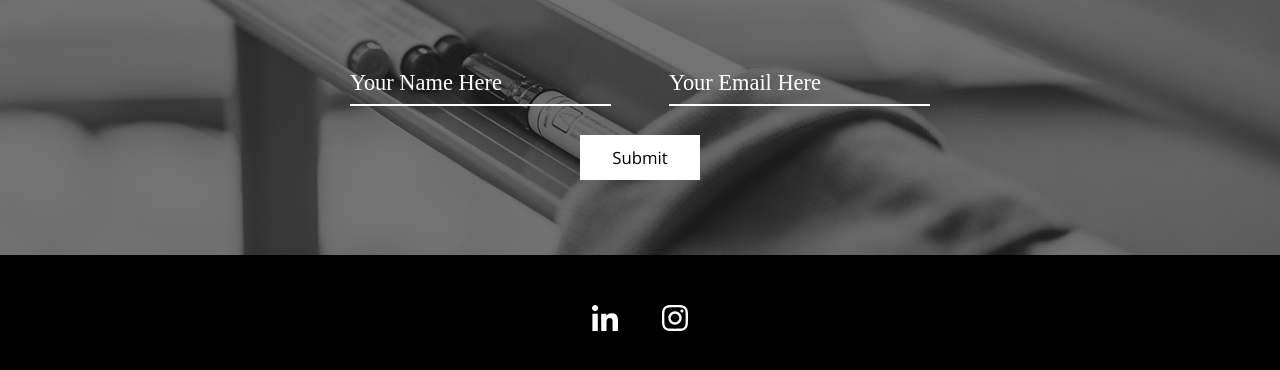
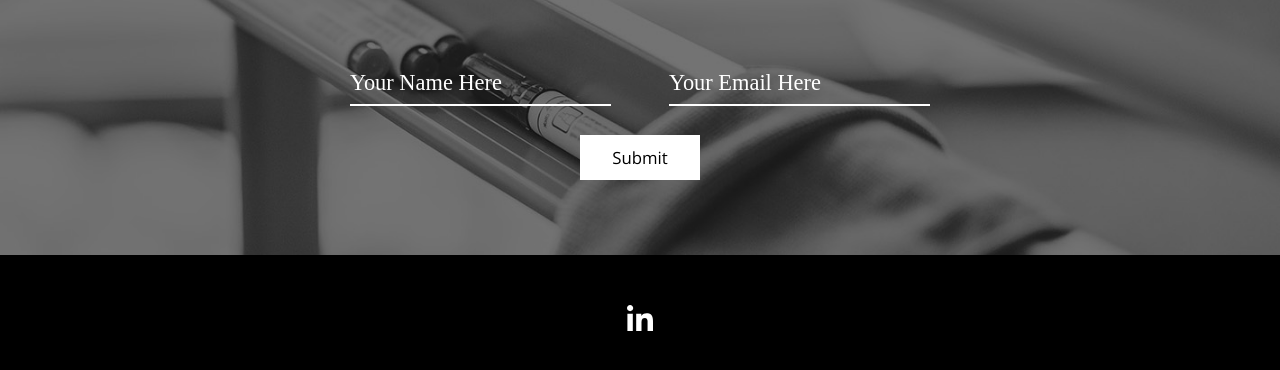
Before and after one commit to CCI-Studios/Gage-Communications-Landing, a plain HTML site: page index.html in a window 1280 px wide. Shown: the part 480-850 px from the top of the page. Drawn offline with nearby package versions, Linux system fonts and the light colour scheme; a web font is replaced by a local one.

Commit message:
hide instagram link close #4

```diff
--- a/index.html
+++ b/index.html
@@ -34,7 +34,7 @@
   <footer>
     <ul class="menu--footer">
       <li><a href="https://www.linkedin.com/in/marlo-taylor-a083926" target="_blank" class="linkedin">LinkedIn</a></li>
-      <li><a href="#" target="_blank" class="instagram">Instagram</a></li>
+      <!--<li><a href="#" target="_blank" class="instagram">Instagram</a></li>-->
     </ul>
   </footer>
 
```
